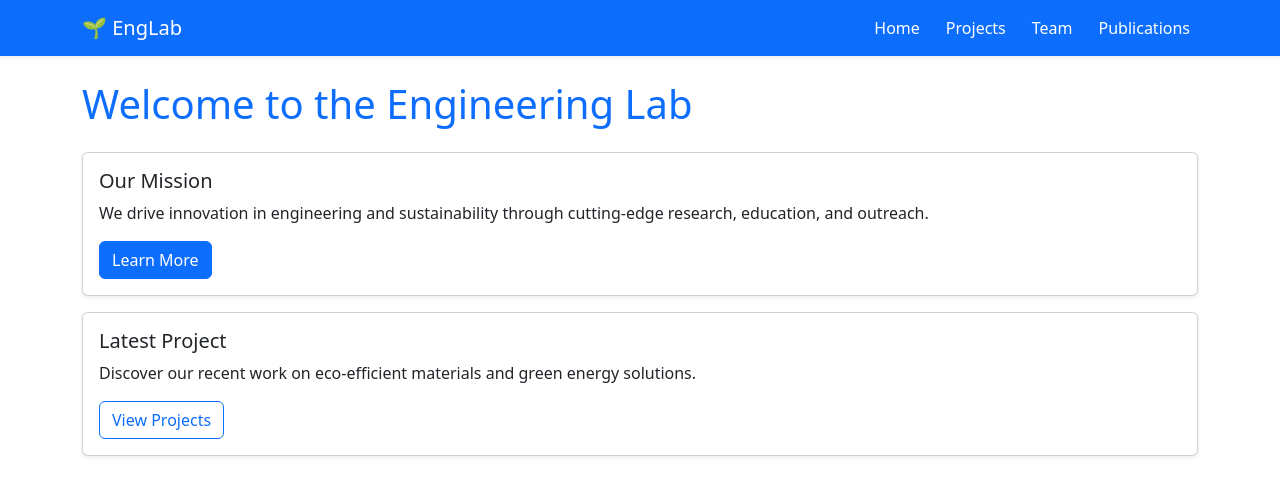
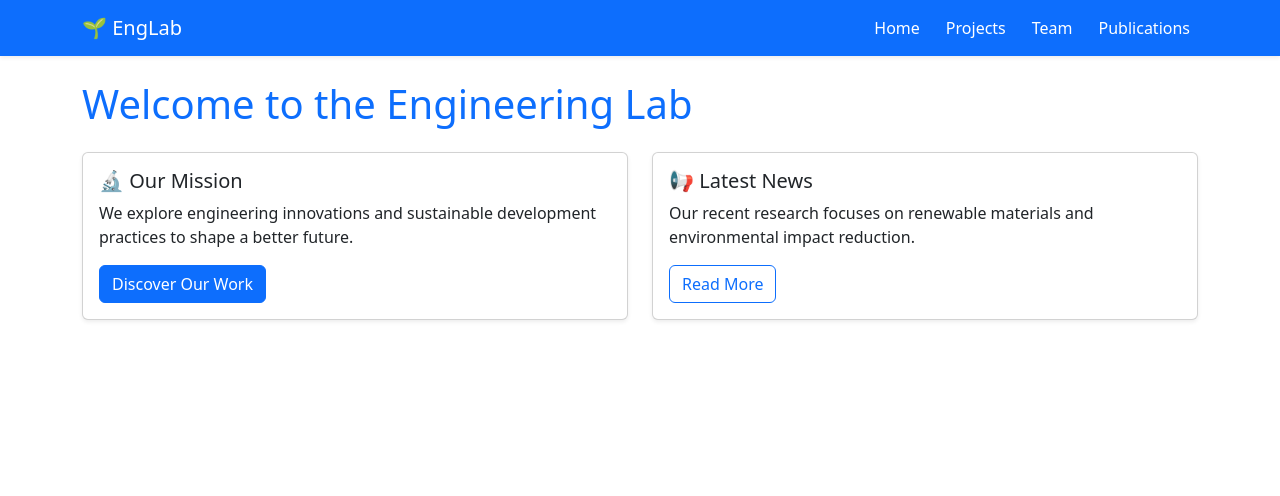
Before and after one commit to ozakio/lab_website, a React (Vite) app in the folder client/: page / in a window 1280 px wide. Shown: the top 496 px of the page. Built offline with nearby package versions, Linux system fonts and the light colour scheme.

Commit message:
pages layout

```diff
--- a/client/src/components/AnimatedNavbar.jsx
+++ b/client/src/components/AnimatedNavbar.jsx
@@ -1,7 +1,7 @@
 import { Container, Navbar, Nav } from 'react-bootstrap';
 import { Link, useLocation } from 'react-router-dom';
 import { motion } from 'framer-motion';
-import './navbar.css'; // 👈 Add this for custom styling
+import './navbar.css';
 
 const AnimatedNavbar = () => {
   const location = useLocation();
--- a/client/src/pages/Projects.jsx
+++ b/client/src/pages/Projects.jsx
@@ -1,4 +1,34 @@
+import { Card, Row, Col } from 'react-bootstrap';
+
+const projectList = [
+  {
+    title: 'Green Concrete Innovation',
+    desc: 'Eco-friendly concrete using recycled materials to reduce carbon footprint.',
+  },
+  {
+    title: 'Solar-Powered Desalination',
+    desc: 'A low-cost solar desalination system for rural water access.',
+  },
+];
+
 function Projects() {
-  return <h2>📁 Research Projects</h2>;
+  return (
+    <>
+      <h2 className="mb-4 text-primary">Our Projects</h2>
+      <Row className="g-4">
+        {projectList.map((proj, idx) => (
+          <Col md={6} key={idx}>
+            <Card className="shadow-sm h-100">
+              <Card.Body>
+                <Card.Title>{proj.title}</Card.Title>
+                <Card.Text>{proj.desc}</Card.Text>
+              </Card.Body>
+            </Card>
+          </Col>
+        ))}
+      </Row>
+    </>
+  );
 }
+
 export default Projects;
--- a/client/src/pages/Publications.jsx
+++ b/client/src/pages/Publications.jsx
@@ -1,4 +1,32 @@
+import { ListGroup } from 'react-bootstrap';
+
+const publications = [
+  {
+    title: 'Sustainable Materials in Civil Engineering',
+    authors: 'A. B. Zaki, S. Djouadi',
+    year: 2024,
+  },
+  {
+    title: 'AI-Driven Waste Management Models',
+    authors: 'R. Ali, N. Tarek',
+    year: 2023,
+  },
+];
+
 function Publications() {
-  return <h2>📚 Publications</h2>;
+  return (
+    <>
+      <h2 className="mb-4 text-primary">Publications</h2>
+      <ListGroup>
+        {publications.map((pub, idx) => (
+          <ListGroup.Item key={idx}>
+            <strong>{pub.title}</strong> <br />
+            <small>{pub.authors} – {pub.year}</small>
+          </ListGroup.Item>
+        ))}
+      </ListGroup>
+    </>
+  );
 }
+
 export default Publications;
--- a/client/src/pages/Team.jsx
+++ b/client/src/pages/Team.jsx
@@ -1,4 +1,29 @@
+import { Card, Row, Col } from 'react-bootstrap';
+
+const team = [
+  { name: 'Dr. Amina B.', role: 'Lab Director', img: 'https://via.placeholder.com/150' },
+  { name: 'Samir D.', role: 'Researcher', img: 'https://via.placeholder.com/150' },
+];
+
 function Team() {
-  return <h2>👨‍🔬 Our Research Team</h2>;
+  return (
+    <>
+      <h2 className="mb-4 text-primary">Our Team</h2>
+      <Row className="g-4">
+        {team.map((member, idx) => (
+          <Col md={4} key={idx}>
+            <Card className="text-center shadow-sm h-100">
+              <Card.Img variant="top" src={member.img} alt={member.name} />
+              <Card.Body>
+                <Card.Title>{member.name}</Card.Title>
+                <Card.Text>{member.role}</Card.Text>
+              </Card.Body>
+            </Card>
+          </Col>
+        ))}
+      </Row>
+    </>
+  );
 }
+
 export default Team;
--- a/client/src/pages/home.jsx
+++ b/client/src/pages/home.jsx
@@ -1,30 +1,39 @@
-import { Card, Button } from 'react-bootstrap';
+import { Card, Button, Row, Col } from 'react-bootstrap';
 import { motion } from 'framer-motion';
 
 function Home() {
   return (
-    <motion.div>
+    <motion.div
+      initial={{ opacity: 0, y: 30 }}
+      animate={{ opacity: 1, y: 0 }}
+      transition={{ duration: 0.5 }}
+    >
       <h1 className="mb-4 text-primary">Welcome to the Engineering Lab</h1>
 
-      <Card className="shadow-sm mb-3">
+      <Row className="g-4">
+        <Col md={6}>
+          <Card className="shadow-sm">
             <Card.Body>
-          <Card.Title>Our Mission</Card.Title>
+              <Card.Title>🔬 Our Mission</Card.Title>
               <Card.Text>
-            We drive innovation in engineering and sustainability through cutting-edge research, education, and outreach.
+                We explore engineering innovations and sustainable development practices to shape a better future.
               </Card.Text>
-          <Button variant="primary">Learn More</Button>
+              <Button variant="primary">Discover Our Work</Button>
             </Card.Body>
           </Card>
-
+        </Col>
+        <Col md={6}>
           <Card className="shadow-sm">
             <Card.Body>
-          <Card.Title>Latest Project</Card.Title>
+              <Card.Title>📢 Latest News</Card.Title>
               <Card.Text>
-            Discover our recent work on eco-efficient materials and green energy solutions.
+                Our recent research focuses on renewable materials and environmental impact reduction.
               </Card.Text>
-          <Button variant="outline-primary">View Projects</Button>
+              <Button variant="outline-primary">Read More</Button>
             </Card.Body>
           </Card>
+        </Col>
+      </Row>
     </motion.div>
   );
 }
```
Lines whose indentation alone changed are shown as unchanged.
